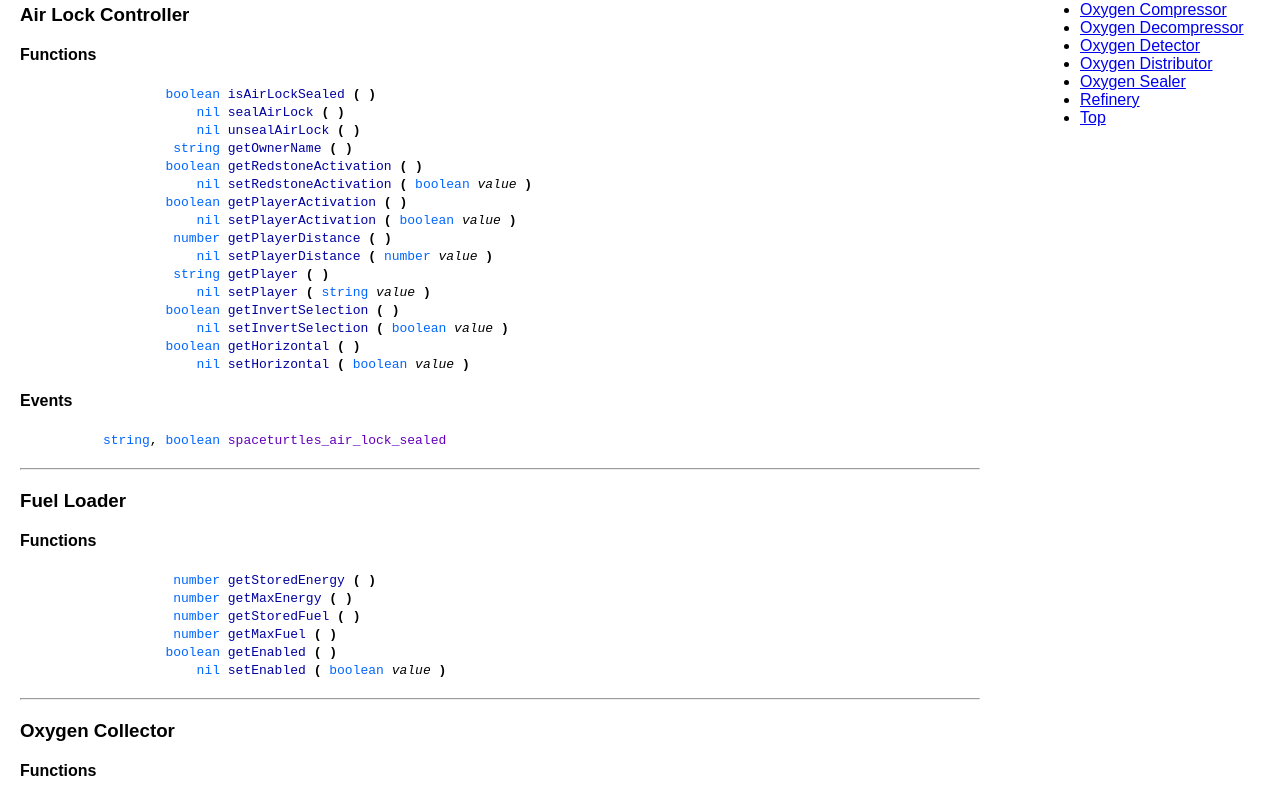
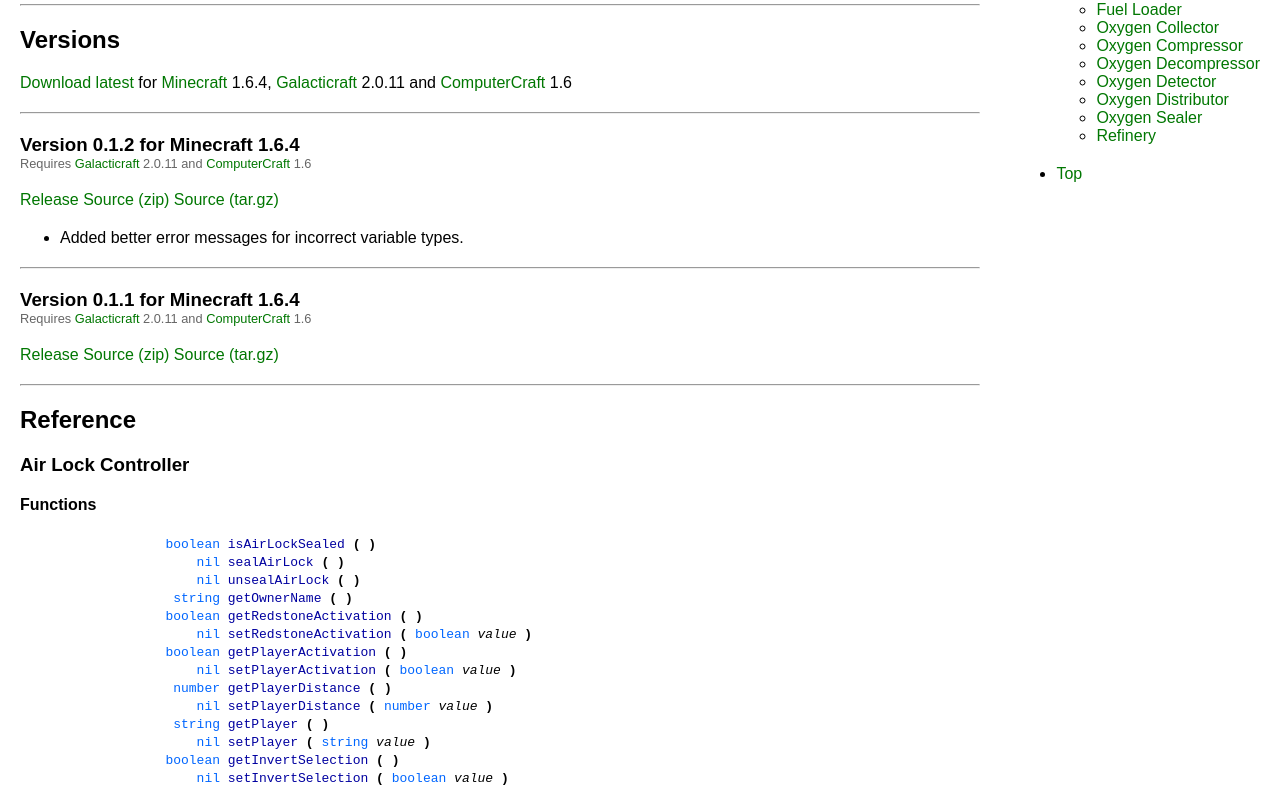
Before and after one commit to tozcentral/Space-Turtles, a plain HTML site: page index.html in a window 1280 px wide. Shown: the part 73-862 px from the top of the page. Drawn offline with Linux system fonts and the light colour scheme.

Commit message:
Added versions

```diff
--- a/index.html
+++ b/index.html
@@ -7,6 +7,9 @@
 	</head>
 	<body>
 		<ul class="key">
+			<li><a href="#versions">Versions</a></li>
+			<li><a href="#versions">Reference</a>
+				<ul>
 				<li><a href="#Air Lock Controller">Air Lock Controller</a></li>
 				<li><a href="#Fuel Loader">Fuel Loader</a></li>
 				<li><a href="#Oxygen Collector">Oxygen Collector</a></li>
@@ -16,11 +19,31 @@
 				<li><a href="#Oxygen Distributor">Oxygen Distributor</a></li>
 				<li><a href="#Oxygen Sealer">Oxygen Sealer</a></li>
 				<li><a href="#Refinery">Refinery</a></li>
+				</ul>
+			</li>
 			<li><a href="#">Top</a></li>
 
 		</ul>
 		<h1>Space Turtles</h1>
 		<p></p>
+		<hr>
+		<h2 id="versions">Versions</h2>
+<p><a class="download" href="https://github.com/tozcentral/Space-Turtles/releases/download/v0.1.2/space-turtles-1.6.4-0.1.2.zip">Download latest</a> for <a href="http://minecraft.net">Minecraft</a> 1.6.4, <a href="http://micdoodle8.com/mods/galacticraft">Galacticraft</a> 2.0.11 and <a href="http://www.computercraft.info/">ComputerCraft</a> 1.6</p>		<hr>
+		<h3>Version 0.1.2 for Minecraft 1.6.4</h3>
+		<p class="meta">Requires <a href="http://micdoodle8.com/mods/galacticraft">Galacticraft</a> 2.0.11 and <a href="http://www.computercraft.info/">ComputerCraft</a> 1.6</p>
+		<p><a class="download" href="https://github.com/tozcentral/Space-Turtles/releases/download/v0.1.2/space-turtles-1.6.4-0.1.2.zip">Release</a> <a class="download" href="https://github.com/tozcentral/Space-Turtles/archive/v0.1.2.zip">Source (zip)</a> <a class="download" href="https://github.com/tozcentral/Space-Turtles/archive/v0.1.2.tar.gz">Source (tar.gz)</a> </p>
+		<ul>
+			<li>Added better error messages for incorrect variable types.</li>
+		</ul>
+		<hr>
+		<h3>Version 0.1.1 for Minecraft 1.6.4</h3>
+		<p class="meta">Requires <a href="http://micdoodle8.com/mods/galacticraft">Galacticraft</a> 2.0.11 and <a href="http://www.computercraft.info/">ComputerCraft</a> 1.6</p>
+		<p><a class="download" href="https://github.com/tozcentral/Space-Turtles/releases/download/v0.1.1/space-turtles-1.6.4-0.1.1.zip">Release</a> <a class="download" href="https://github.com/tozcentral/Space-Turtles/archive/v0.1.1.zip">Source (zip)</a> <a class="download" href="https://github.com/tozcentral/Space-Turtles/archive/v0.1.1.tar.gz">Source (tar.gz)</a> </p>
+		<ul>
+		</ul>
+
+		<hr>
+		<h2 id="reference">Reference</h2>
 		<h3 id="Air Lock Controller">Air Lock Controller</h3>
 		<h4>Functions</h4>
 		<p>
--- a/style.css
+++ b/style.css
@@ -4,7 +4,30 @@ body {
 }
 
 h1, h2, h3, h4, hr, p, ul {
-	margin: 20px 0;
+	margin: 0 0 20px 0;
+}
+
+:link,
+:visited {
+	color: #017702;
+	text-decoration: none;
+}
+
+a:hover {
+	color: #ff4b33;
+}
+
+.key {
+	position: fixed;
+	top: 20px;
+	right: 20px;
+}
+
+.meta {
+	display: block;
+	margin-top: -20px;
+	color: #666;
+	font-size: 0.8em;
 }
 
 .variable-type,
@@ -33,10 +56,3 @@ h1, h2, h3, h4, hr, p, ul {
 	width: 200px;
 	text-align: right;
 }
-
-.key {
-	position: fixed;
-	top: 0;
-	right: 0;
-	width: 200px;
-}
```
Lines whose indentation alone changed are shown as unchanged.
